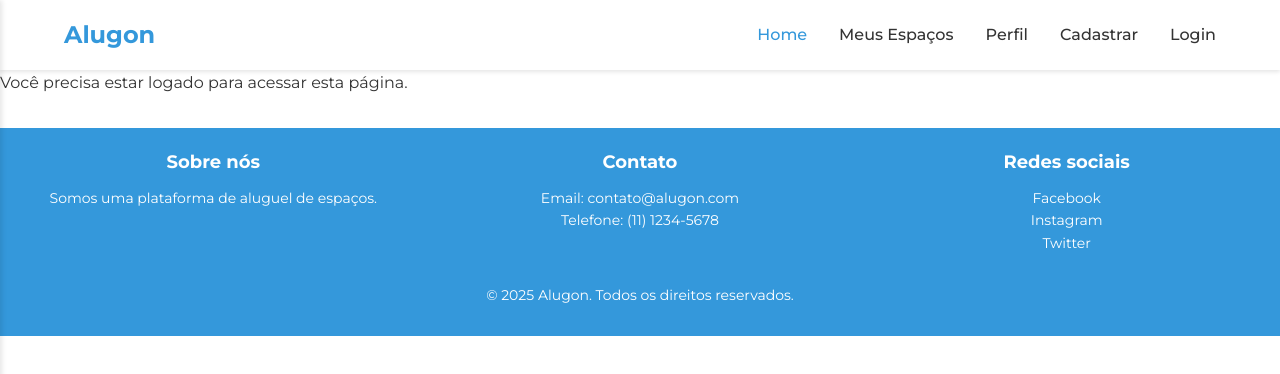
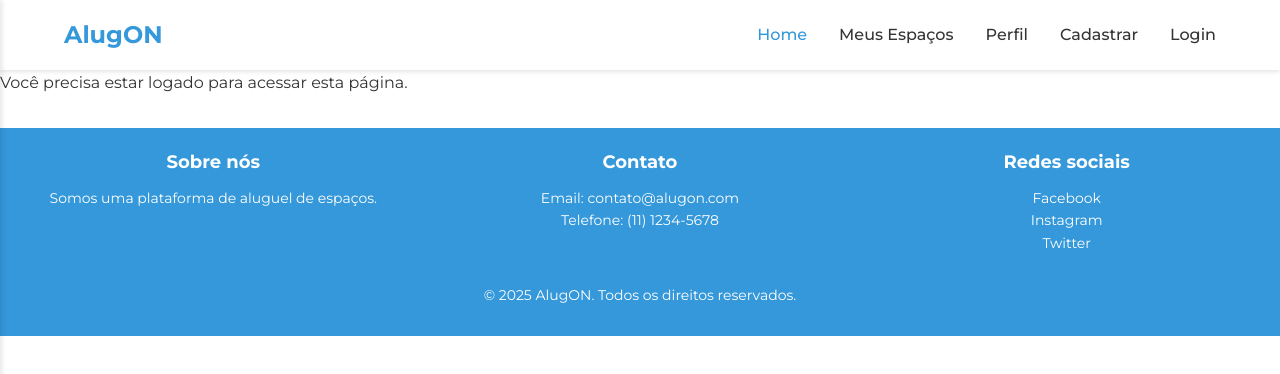
Before and after one commit to correaisaac/alugon-app, a React (Create React App) app in the folder alugonapp/: page /perfil in a window 1280 px wide. Shown: the top 374 px of the page. Built offline with nearby package versions, Linux system fonts and the light colour scheme.

Commit message:
feat: pequenas alterações

```diff
--- a/alugonapp/public/index.html
+++ b/alugonapp/public/index.html
@@ -10,7 +10,7 @@
       content="Web site created using create-react-app"
     />
 
-    <title>React App</title>
+    <title>AlugON</title>
   </head>
 
   <body>
--- a/alugonapp/src/pages/Footer.js
+++ b/alugonapp/src/pages/Footer.js
@@ -31,7 +31,7 @@ function Footer() {
       </div>
 
       <div className="footer-bottom">
-        <p>&copy; 2025 Alugon. Todos os direitos reservados.</p>
+        <p>&copy; 2025 AlugON. Todos os direitos reservados.</p>
       </div>
     </footer>
   );
--- a/alugonapp/src/pages/Header.js
+++ b/alugonapp/src/pages/Header.js
@@ -4,7 +4,7 @@ function Header() {
     return (
       <header>
         <nav>
-          <div className="logo">Alugon</div>
+          <div className="logo">AlugON</div>
           <button className="menu-toggle">&#9776;</button>
           <ul className="nav-links">
             <li><Link to="/" className="active">Home</Link></li>
```
